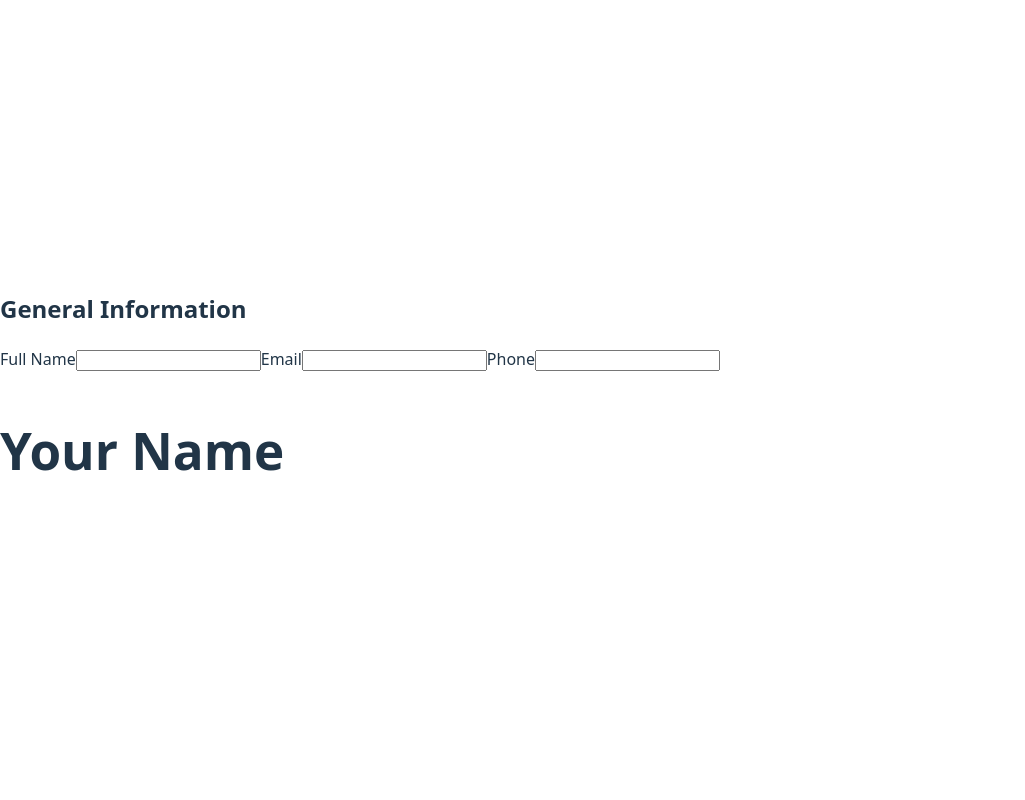
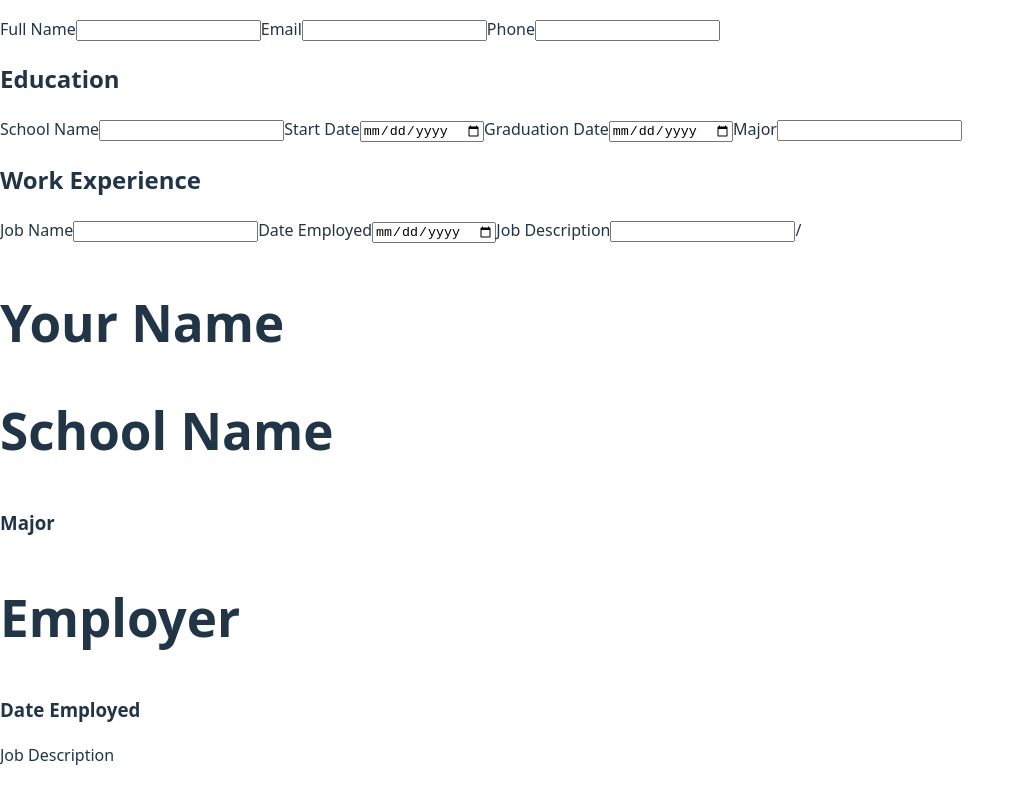
Before and after one commit to TheRealStingos/CV-App, a React (Vite) app: page / in a window 1280 px wide. Shown: the whole page, without its empty margins (0-1025 px from the left). Built offline with nearby package versions, Linux system fonts and the light colour scheme.

Commit message:
add preview logic for all sections, basic functionality in place

```diff
--- a/src/App.jsx
+++ b/src/App.jsx
@@ -7,23 +7,60 @@ import ExperienceForm from "./components/ExperienceForm";
 import ExperiencePreview from "./components/ExperiencePreview";
 
 function App() {
-  const [information, setInformation] = useState({
-    fullName: "",
-    email: "",
-    phone: "",
+  const [cv, setCV] = useState({
+    information: {
+      fullName: "",
+      email: "",
+      phone: "",
+    },
+    education: [],
+    experience: [],
   });
+
+  function updateInformation(updatedInformation) {
+    setCV(prev => ({
+      ...prev,
+      information: updatedInformation,
+    }));
+  }
+
+  function updateEducation(updatedEducation) {
+    setCV(prev => ({
+      ...prev,
+      education: updatedEducation,
+    }));
+  }
+
+  function updateExperience(updatedExperience) {
+    setCV(prev => ({
+      ...prev,
+      experience: updatedExperience,
+    }));
+  }
 
   return (
     <main className="app">
       <section className="editor">
         <InformationForm
-          information={information}
-          setInformation={setInformation}
+          information={cv.information}
+          setInformation={updateInformation}
+        />
+
+        <EducationForm
+          education={cv.education}
+          setEducation={updateEducation}
+        />
+
+        <ExperienceForm
+          experience={cv.experience}
+          setExperience={updateExperience}
         />
       </section>
 
       <section className="preview">
-        <InformationPreview information={information} />
+        <InformationPreview information={cv.information} />
+        <EducationPreview education={cv.education} />
+        <ExperiencePreview experience={cv.experience} />
       </section>
     </main>
   );
--- a/src/components/EducationForm.jsx
+++ b/src/components/EducationForm.jsx
@@ -2,10 +2,10 @@ function EducationForm({education, setEducation}) {
     function handleChange(e) {
         const { name, value } = e.target;
 
-        setEducation (prev => ({
-            ...prev,
+        setEducation ({
+            ...education,
             [name]: value,
-        }));
+        });
     }
     return (
     <section>
@@ -22,7 +22,7 @@ function EducationForm({education, setEducation}) {
         <label>
             Start Date
             <input
-                type="month"
+                type="date"
                 name="start"
                 value={education.start}
                 onChange={handleChange}
@@ -31,7 +31,7 @@ function EducationForm({education, setEducation}) {
          <label>
             Graduation Date
             <input
-                type="month"
+                type="date"
                 name="end"
                 value={education.end}
                 onChange={handleChange}
--- a/src/components/ExperienceForm.jsx
+++ b/src/components/ExperienceForm.jsx
@@ -2,10 +2,10 @@ function ExperienceForm({ experience, setExperience }) {
     function handleChange(e) {
         const { name, value } = e.target;
 
-        setExperience (prev => ({
-            ...prev,
+        setExperience({
+            ...experience,
             [name]: value
-        }));
+        });
     }
 
     return (
@@ -25,7 +25,7 @@ function ExperienceForm({ experience, setExperience }) {
             <label>
                 Date Employed
                 <input
-                type="month"
+                type="date"
                 name="dateEmployed"
                 value={experience.dateEmployed}
                 onChange={handleChange}
--- a/src/components/InformationForm.jsx
+++ b/src/components/InformationForm.jsx
@@ -2,20 +2,17 @@ function InformationForm({ information, setInformation }) {
   function handleChange(e) {
     const { name, value } = e.target;
 
-    setInformation(prev => ({
-      ...prev,
+    setInformation({
+      ...information,
       [name]: value,
-    }));
+    });
   }
 
   return (
     <section>
-      <h2>General Information</h2>
-
       <label>
         Full Name
         <input
-          type="text"
           name="fullName"
           value={information.fullName}
           onChange={handleChange}
@@ -25,7 +22,6 @@ function InformationForm({ information, setInformation }) {
       <label>
         Email
         <input
-          type="email"
           name="email"
           value={information.email}
           onChange={handleChange}
@@ -35,7 +31,6 @@ function InformationForm({ information, setInformation }) {
       <label>
         Phone
         <input
-          type="tel"
           name="phone"
           value={information.phone}
           onChange={handleChange}
```
